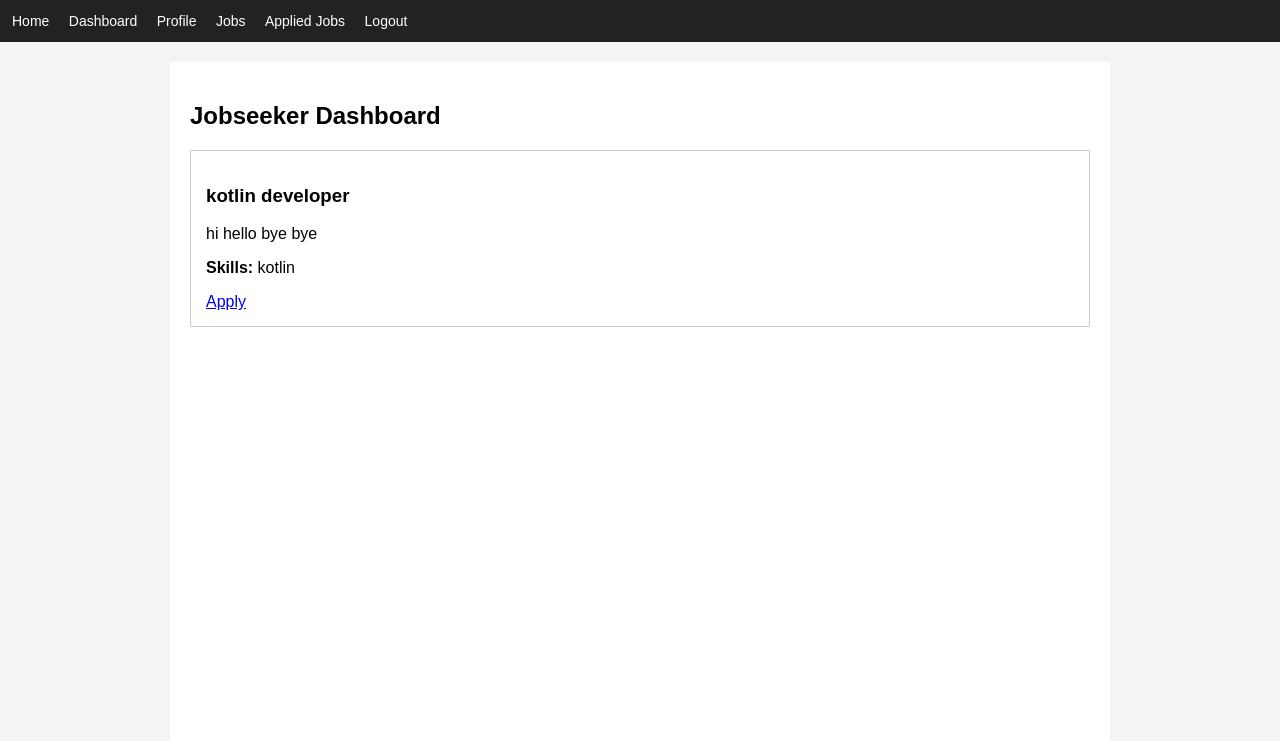
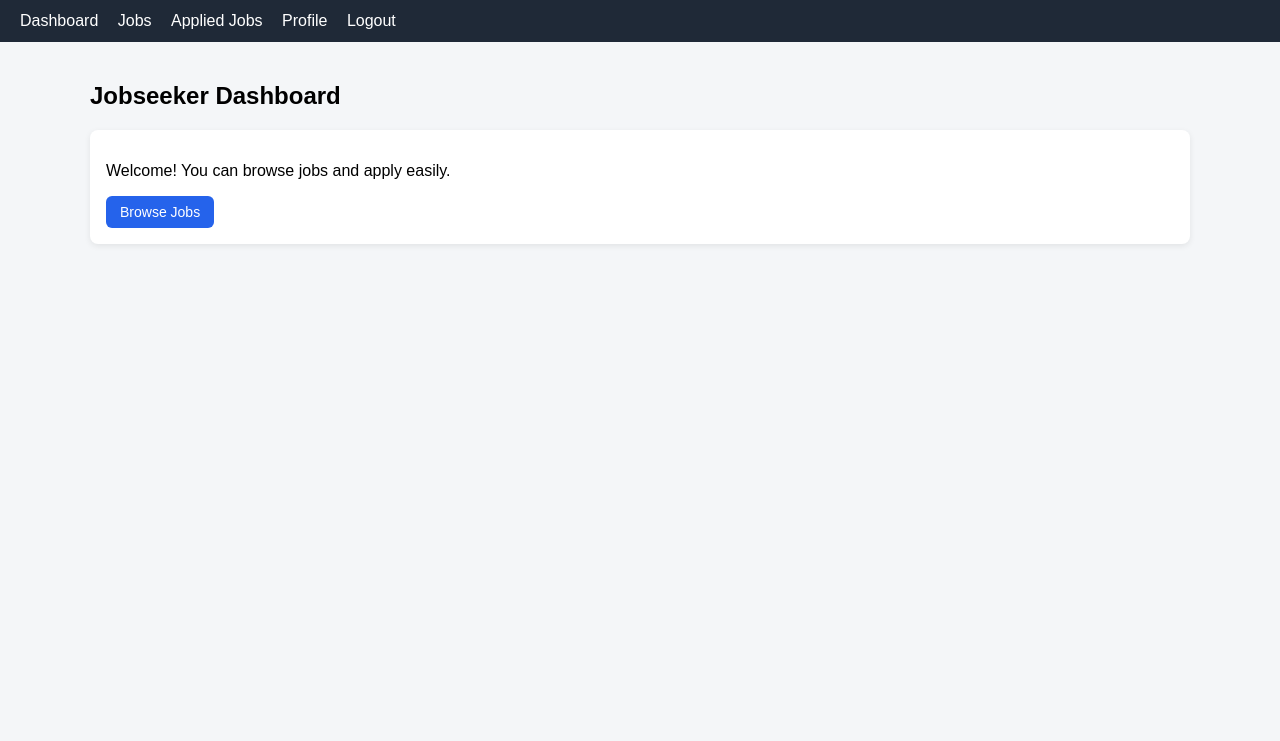
Before and after one commit to ashiqurzammansm/JobPortal-By-Django, a Django app: page /dashboard/ in a window 1280 px wide. Shown: the top 741 px of the page. Run offline with Django 4.2, Linux system fonts and the light colour scheme; a user stored in the database is signed in; data comes from the database, SQL or seed files in the repository; both versions use the stored data as it was after the commit.

Commit message:
Completed

```diff
--- a/SmAshiqurzamman_ID_JobPortal/settings.py
+++ b/SmAshiqurzamman_ID_JobPortal/settings.py
@@ -66,3 +66,6 @@ STATIC_URL = '/static/'
 DEFAULT_AUTO_FIELD = 'django.db.models.BigAutoField'
 
 AUTH_USER_MODEL = 'accounts.User'
+
+MEDIA_URL = '/media/'
+MEDIA_ROOT = BASE_DIR / 'media'
--- a/SmAshiqurzamman_ID_JobPortal/urls.py
+++ b/SmAshiqurzamman_ID_JobPortal/urls.py
@@ -1,5 +1,8 @@
 from django.contrib import admin
 from django.urls import path, include
+from django.conf import settings
+from django.conf.urls.static import static
+from accounts.views import profile_redirect
 from django.shortcuts import render
 
 def home(request):
@@ -8,5 +11,10 @@ def home(request):
 urlpatterns = [
     path('', home),
     path('admin/', admin.site.urls),
+
+    path('profile/', profile_redirect),
     path('', include('accounts.urls')),
 ]
+
+if settings.DEBUG:
+    urlpatterns += static(settings.MEDIA_URL, document_root=settings.MEDIA_ROOT)
--- a/accounts/urls.py
+++ b/accounts/urls.py
@@ -1,24 +1,21 @@
 from django.urls import path
-from .views import (
-    register, login_view, logout_view,
-    dashboard, profile_redirect,
-    recruiter_profile, jobseeker_profile,
-    post_job, job_list, apply_job,
-    applied_jobs, job_applicants
-)
+from .views import *
 
 urlpatterns = [
-    path('', dashboard),
     path('register/', register),
     path('login/', login_view),
     path('logout/', logout_view),
     path('dashboard/', dashboard),
+
     path('profile/', profile_redirect),
+    path('jobseeker/profile/', jobseeker_profile),
     path('recruiter/profile/', recruiter_profile),
-    path('jobseeker/profile/', jobseeker_profile),
-    path('job/post/', post_job),
+
     path('jobs/', job_list),
     path('job/apply/<int:job_id>/', apply_job),
     path('applied/jobs/', applied_jobs),
+
     path('job/<int:job_id>/applicants/', job_applicants),
+    path('application/<int:app_id>/<str:status>/', update_application_status),
+    path('job/delete/<int:job_id>/', delete_job),
 ]
--- a/accounts/views.py
+++ b/accounts/views.py
@@ -1,20 +1,21 @@
-from django.shortcuts import render, redirect
-from django.contrib.auth import get_user_model, authenticate, login, logout
-from django.http import HttpResponse
+from django.shortcuts import render, redirect, get_object_or_404
+from django.contrib.auth import authenticate, login, logout
 from django.contrib.auth.decorators import login_required
-from .models import RecruiterProfile, JobSeekerProfile, Job, JobApplication
+from django.contrib import messages
+from .models import Job, JobApplication, JobSeekerProfile, RecruiterProfile
 
-User = get_user_model()
 
 def register(request):
     if request.method == 'POST':
-        if request.POST.get('password') == request.POST.get('confirm_password'):
+        if request.POST['password'] == request.POST['confirm_password']:
+            from django.contrib.auth import get_user_model
+            User = get_user_model()
             User.objects.create_user(
-                username=request.POST.get('username'),
-                password=request.POST.get('password'),
-                email=request.POST.get('email'),
-                display_name=request.POST.get('display_name'),
-                user_type=request.POST.get('user_type')
+                username=request.POST['username'],
+                password=request.POST['password'],
+                email=request.POST['email'],
+                display_name=request.POST['display_name'],
+                user_type=request.POST['user_type']
             )
             return redirect('/login/')
     return render(request, 'register.html')
@@ -24,8 +25,8 @@ def login_view(request):
     if request.method == 'POST':
         user = authenticate(
             request,
-            username=request.POST.get('username'),
-            password=request.POST.get('password')
+            username=request.POST['username'],
+            password=request.POST['password']
         )
         if user:
             login(request, user)
@@ -38,95 +39,104 @@ def logout_view(request):
     return redirect('/login/')
 
 
-@login_required(login_url='/login/')
-def profile_redirect(request):
-    return redirect('/jobseeker/profile/' if request.user.user_type == 'jobseeker' else '/recruiter/profile/')
+@login_required
+def dashboard(request):
+    if request.user.user_type == 'jobseeker':
+        return render(request, 'dashboard_jobseeker.html')
+
+    jobs = Job.objects.filter(recruiter=request.user)
+    return render(request, 'dashboard_recruiter.html', {'jobs': jobs})
 
 
-@login_required(login_url='/login/')
-def jobseeker_profile(request):
-    if request.method == 'POST':
-        JobSeekerProfile.objects.update_or_create(
-            user=request.user,
-            defaults={
-                'full_name': request.POST.get('full_name'),
-                'skills': request.POST.get('skills'),
-                'experience_years': request.POST.get('experience_years'),
-                'job_type': request.POST.get('job_type'),
-                'preferred_location': request.POST.get('preferred_location'),
-                'expected_salary': request.POST.get('expected_salary'),
-                'resume': request.FILES.get('resume')
-            }
-        )
-        return redirect('/dashboard/')
-    return render(request, 'jobseeker_profile.html')
+
+@login_required
+def profile_redirect(request):
+    if request.user.user_type == 'jobseeker':
+        return redirect('/jobseeker/profile/')
+    return redirect('/recruiter/profile/')
 
 
-@login_required(login_url='/login/')
-def recruiter_profile(request):
+# ---------- JOBSEEKER PROFILE ----------
+@login_required
+def jobseeker_profile(request):
+    profile, _ = JobSeekerProfile.objects.get_or_create(user=request.user)
+
     if request.method == 'POST':
-        RecruiterProfile.objects.update_or_create(
-            user=request.user,
-            defaults={
-                'company_name': request.POST.get('company_name'),
-                'company_description': request.POST.get('company_description')
-            }
-        )
+        if request.FILES.get('profile_image'):
+            request.user.profile_image = request.FILES.get('profile_image')
+            request.user.save()
+
+        profile.full_name = request.POST['full_name']
+        profile.skills = request.POST['skills']
+        profile.experience_years = request.POST['experience_years']
+        profile.job_type = request.POST['job_type']
+        profile.preferred_location = request.POST['preferred_location']
+        profile.expected_salary = request.POST['expected_salary']
+
+        if request.FILES.get('resume'):
+            profile.resume = request.FILES.get('resume')
+
+        profile.save()
         return redirect('/dashboard/')
-    return render(request, 'recruiter_profile.html')
+
+    return render(request, 'jobseeker_profile.html', {'profile': profile})
 
 
-@login_required(login_url='/login/')
-def post_job(request):
+# ---------- RECRUITER PROFILE ----------
+@login_required
+def recruiter_profile(request):
+    profile, _ = RecruiterProfile.objects.get_or_create(user=request.user)
+
     if request.method == 'POST':
-        Job.objects.create(
-            recruiter=request.user,
-            title=request.POST.get('title'),
-            openings=request.POST.get('openings'),
-            category=request.POST.get('category'),
-            description=request.POST.get('description'),
-            skills=request.POST.get('skills')
-        )
+        profile.company_name = request.POST['company_name']
+        profile.company_description = request.POST['company_description']
+        profile.save()
         return redirect('/dashboard/')
-    return render(request, 'post_job.html')
+
+    return render(request, 'recruiter_profile.html', {'profile': profile})
 
 
-@login_required(login_url='/login/')
+@login_required
 def job_list(request):
-    return render(request, 'job_list.html', {'jobs': Job.objects.all()})
+    query = request.GET.get('q')
+    jobs = Job.objects.all()
+    if query:
+        jobs = jobs.filter(title__icontains=query)
+    return render(request, 'job_list.html', {'jobs': jobs})
 
 
-@login_required(login_url='/login/')
+@login_required
 def apply_job(request, job_id):
-    JobApplication.objects.get_or_create(
-        job=Job.objects.get(id=job_id),
-        jobseeker=request.user
-    )
+    job = get_object_or_404(Job, id=job_id)
+    if JobApplication.objects.filter(job=job, jobseeker=request.user).exists():
+        return redirect('/applied/jobs/')
+    JobApplication.objects.create(job=job, jobseeker=request.user)
     return redirect('/applied/jobs/')
 
 
-@login_required(login_url='/login/')
+@login_required
 def applied_jobs(request):
-    applications = JobApplication.objects.filter(jobseeker=request.user)
-    return render(request, 'applied_jobs.html', {'applications': applications})
+    apps = JobApplication.objects.filter(jobseeker=request.user)
+    return render(request, 'applied_jobs.html', {'applications': apps})
 
 
-@login_required(login_url='/login/')
+@login_required
 def job_applicants(request, job_id):
-    job = Job.objects.get(id=job_id, recruiter=request.user)
-    applications = JobApplication.objects.filter(job=job)
-    return render(request, 'job_applicants.html', {'job': job, 'applications': applications})
+    job = get_object_or_404(Job, id=job_id, recruiter=request.user)
+    apps = JobApplication.objects.filter(job=job)
+    return render(request, 'job_applicants.html', {'applications': apps, 'job': job})
 
 
-@login_required(login_url='/login/')
-def dashboard(request):
-    if request.user.user_type == 'jobseeker':
-        try:
-            JobSeekerProfile.objects.get(user=request.user)
-        except:
-            return redirect('/profile/')
-        jobs = Job.objects.all()
-        return render(request, 'dashboard_jobseeker.html', {'jobs': jobs})
+@login_required
+def update_application_status(request, app_id, status):
+    app = get_object_or_404(JobApplication, id=app_id, job__recruiter=request.user)
+    app.status = status
+    app.save()
+    return redirect(f'/job/{app.job.id}/applicants/')
 
-    jobs = Job.objects.filter(recruiter=request.user)
-    return render(request, 'dashboard_recruiter.html', {'jobs': jobs})
+
+@login_required
+def delete_job(request, job_id):
+    job = get_object_or_404(Job, id=job_id, recruiter=request.user)
+    job.delete()
+    return redirect('/dashboard/')
--- a/templates/base.html
+++ b/templates/base.html
@@ -8,75 +8,89 @@
         body {
             margin: 0;
             font-family: Arial, sans-serif;
-            background: #f4f4f4;
+            background: #f4f6f8;
         }
-        .navbar {
-            background: #222;
-            padding: 12px;
+
+        nav {
+            background: #1f2937;
+            color: white;
+            padding: 12px 20px;
+            display: flex;
+            justify-content: space-between;
+            align-items: center;
         }
-        .navbar a {
+
+        nav a {
             color: white;
             margin-right: 15px;
             text-decoration: none;
+            font-weight: 500;
+        }
+
+        nav a:hover {
+            text-decoration: underline;
+        }
+
+        nav img {
+            width: 36px;
+            height: 36px;
+            border-radius: 50%;
+            object-fit: cover;
+        }
+
+        .container {
+            max-width: 1100px;
+            margin: auto;
+            padding: 20px;
+        }
+
+        .card {
+            background: white;
+            padding: 16px;
+            border-radius: 8px;
+            margin-bottom: 15px;
+            box-shadow: 0 2px 6px rgba(0,0,0,0.08);
+        }
+
+        .btn {
+            display: inline-block;
+            padding: 8px 14px;
+            background: #2563eb;
+            color: white;
+            text-decoration: none;
+            border-radius: 6px;
             font-size: 14px;
         }
-        .navbar a:hover {
-            text-decoration: underline;
-        }
-        .container {
-            max-width: 900px;
-            margin: 20px auto;
-            background: white;
-            padding: 20px;
-            min-height: 80vh;
-        }
-        input, textarea, select, button {
-            width: 100%;
-            padding: 8px;
-            margin-top: 8px;
-        }
-        button {
-            background: #007bff;
-            color: white;
-            border: none;
-            cursor: pointer;
-        }
-        .card {
-            border: 1px solid #ccc;
-            padding: 15px;
-            margin-bottom: 12px;
-        }
-        @media (max-width: 600px) {
-            .container {
-                padding: 12px;
-            }
+
+        .btn:hover {
+            background: #1d4ed8;
         }
     </style>
 </head>
 
 <body>
 
-<div class="navbar">
-{% if user.is_authenticated %}
-    <a href="/">Home</a>
+<nav>
+    <div>
         <a href="/dashboard/">Dashboard</a>
-    <a href="/profile/">Profile</a>
 
-    {% if user.user_type == 'jobseeker' %}
+        {% if user.is_authenticated and user.user_type == 'jobseeker' %}
             <a href="/jobs/">Jobs</a>
             <a href="/applied/jobs/">Applied Jobs</a>
-    {% else %}
-        <a href="/job/post/">Post Job</a>
+        {% endif %}
+
+        {% if user.is_authenticated and user.user_type == 'recruiter' %}
             <a href="/dashboard/">My Jobs</a>
         {% endif %}
 
+        <a href="/profile/">Profile</a>
         <a href="/logout/">Logout</a>
-{% else %}
-    <a href="/">Home</a>
-    <a href="/login/">Login</a>
-    <a href="/register/">Register</a>
+    </div>
+
+    {% if user.is_authenticated and user.profile_image %}
+        <img src="{{ user.profile_image.url }}">
     {% endif %}
-</div>
+</nav>
 
 <div class="container">
     {% block content %}{% endblock %}
--- a/templates/dashboard_jobseeker.html
+++ b/templates/dashboard_jobseeker.html
@@ -3,15 +3,9 @@
 
 <h2>Jobseeker Dashboard</h2>
 
-{% for job in jobs %}
 <div class="card">
-    <h3>{{ job.title }}</h3>
-    <p>{{ job.description }}</p>
-    <p><b>Skills:</b> {{ job.skills }}</p>
-    <a href="/job/apply/{{ job.id }}/">Apply</a>
+    <p>Welcome! You can browse jobs and apply easily.</p>
+    <a class="btn" href="/jobs/">Browse Jobs</a>
 </div>
-{% empty %}
-<p>No matching jobs found.</p>
-{% endfor %}
 
 {% endblock %}
```
Also changed, not shown: accounts/models.py (+12 -0 lines), templates/applied_jobs.html (+3 -4 lines), templates/dashboard_recruiter.html (+7 -9 lines), templates/job_applicants.html (+7 -4 lines), templates/job_list.html (+10 -3 lines), templates/jobseeker_profile.html (+22 -11 lines), accounts/migrations/0006_user_profile_image.py (added), accounts/migrations/0007_job_banner_job_created_at_jobapplication_status_and_more.py (added), db.sqlite3. Lines whose indentation alone changed are shown as unchanged.
